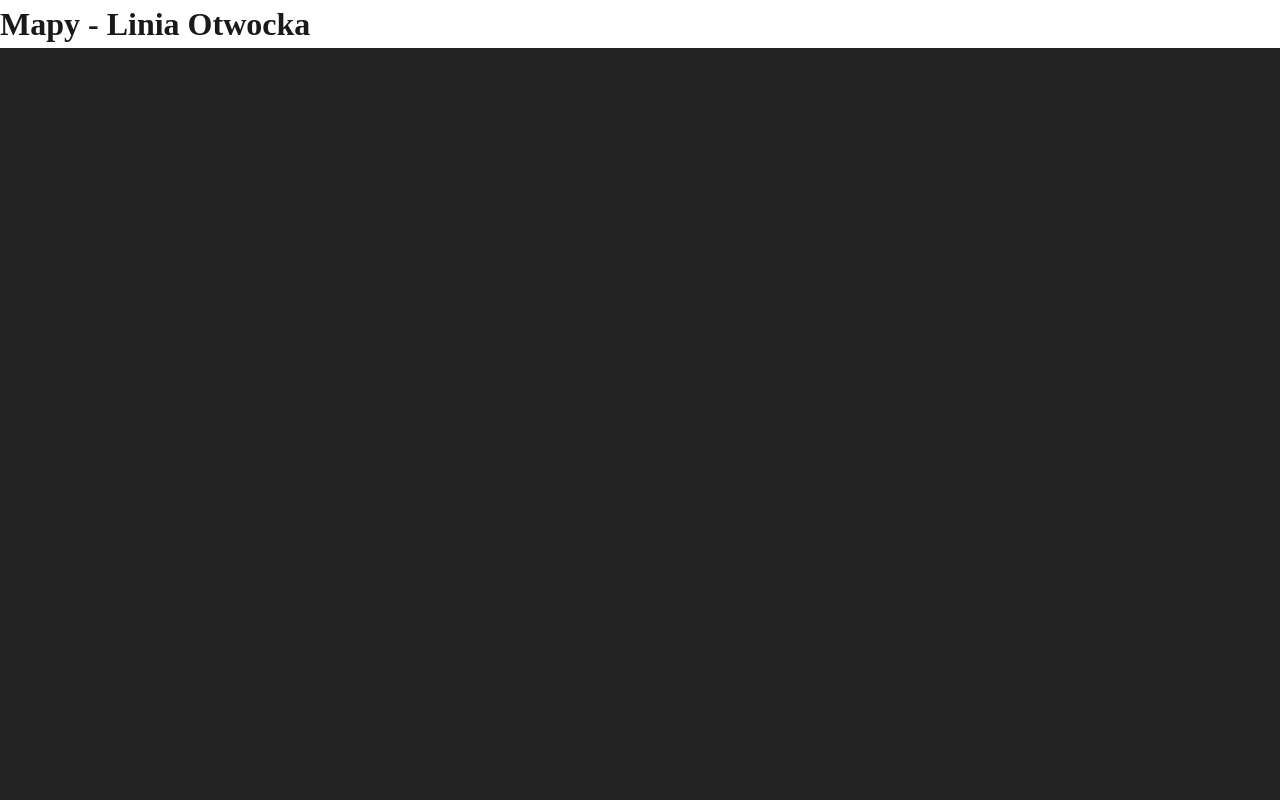
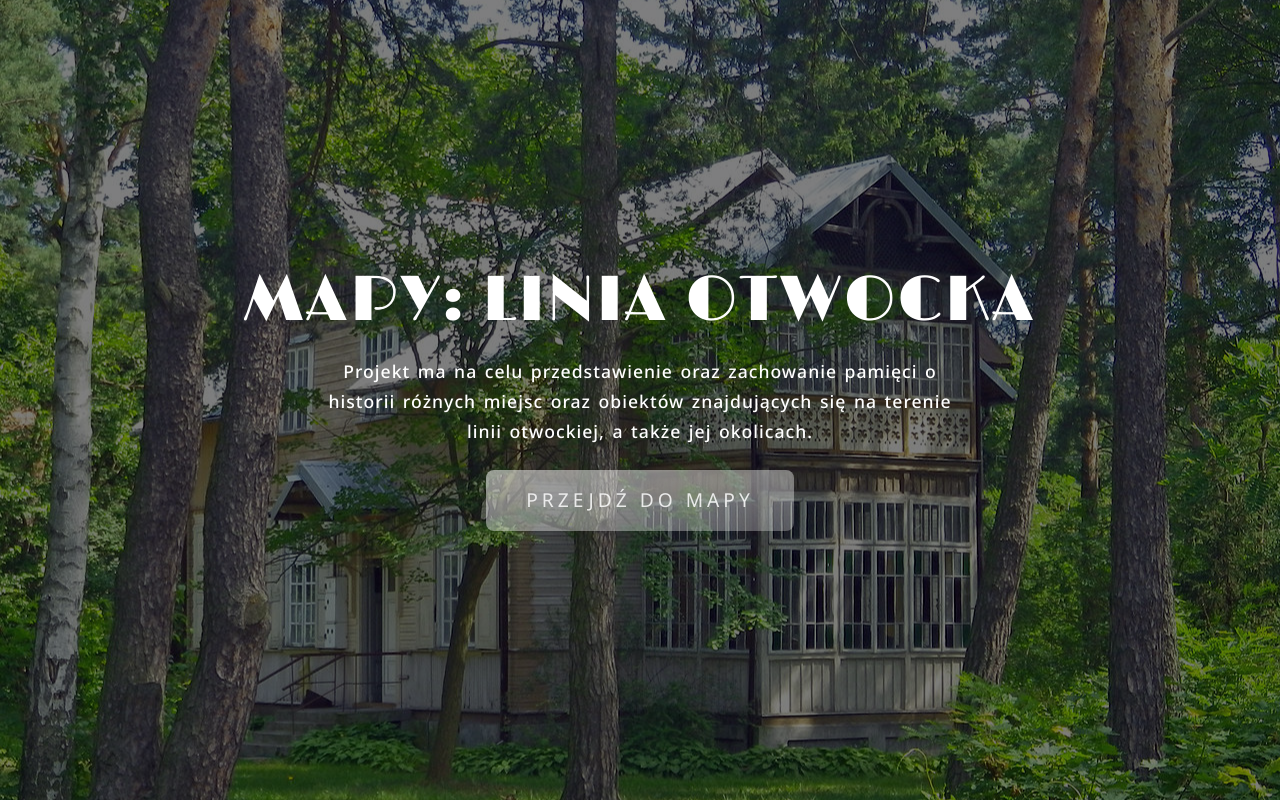
Before and after one commit to MacJ13/linia-otw-maps, a React (Vite) app: page / in a window 1280 px wide. Built offline with nearby package versions, Linux system fonts and the light colour scheme.

Commit message:
Create Home Component

```diff
--- a/src/App.tsx
+++ b/src/App.tsx
@@ -1,9 +1,9 @@
+import Home from "./pages/home";
+
 function App() {
   return (
     <>
-      <div>
-        <h1>Mapy - Linia Otwocka</h1>
-      </div>
+      <Home />
     </>
   );
 }
--- a/src/index.css
+++ b/src/index.css
@@ -1,3 +1,5 @@
+@import url("https://fonts.googleapis.com/css2?family=Noto+Sans:ital,wght@0,100..900;1,100..900&display=swap");
+
 :root {
   line-height: 1.5;
   font-weight: 400;
@@ -22,10 +24,13 @@
 
 html {
   box-sizing: border-box;
+  font-family: "Noto Sans", sans-serif;
+  font-size: 16px;
 }
 
 a {
   text-decoration: none;
+  cursor: pointer;
 }
 /* a:hover {
   color: #535bf2;
@@ -34,7 +39,6 @@ a {
 body {
   position: relative;
   background-color: #fff;
-  color: #1a1a1a;
 }
 
 ul {
--- /dev/null
+++ b/src/pages/home/Home.module.scss
@@ -0,0 +1,81 @@
+@import url("https://fonts.googleapis.com/css2?family=Limelight&display=swap");
+
+.main {
+  background-color: white;
+  background-image: url(/src/assets/images/test.jpg);
+
+  background-position: center;
+  background-size: cover;
+
+  height: 30rem;
+  min-height: 100vh;
+
+  position: relative;
+  z-index: 0;
+
+  &::after {
+    background-color: rgba(0, 0, 0, 0.5);
+
+    content: "";
+    height: 100%;
+    left: 0;
+    position: absolute;
+    top: 0;
+
+    width: 100%;
+    z-index: -1;
+  }
+}
+
+.box {
+  align-items: center;
+  display: flex;
+  justify-content: center;
+  height: 100%;
+  position: relative;
+  width: 100%;
+
+  padding: 1rem;
+}
+
+.intro {
+  color: #fff;
+  text-align: center;
+}
+
+.h1 {
+  font-family: "Limelight", sans-serif;
+  font-size: 4rem;
+
+  letter-spacing: 2px;
+  line-height: 1;
+  margin-bottom: 1.5rem;
+  text-transform: uppercase;
+}
+
+.desc {
+  font-size: 1.1rem;
+  font-weight: 500;
+  letter-spacing: 1px;
+  line-height: 1.7;
+  margin: auto;
+  margin-bottom: 1.5rem;
+  max-width: 40rem;
+  word-spacing: 2px;
+}
+
+.link {
+  background: linear-gradient(to top left, #ffffff4f, #ffffff98);
+  border-radius: 0.5rem;
+  display: inline-block;
+  font-size: 1.2rem;
+  letter-spacing: 4px;
+  opacity: 0.9;
+  padding: 1rem 2.5rem;
+
+  text-transform: uppercase;
+
+  &:hover {
+    opacity: 1;
+  }
+}
--- /dev/null
+++ b/src/pages/home/index.tsx
@@ -0,0 +1,21 @@
+import style from "./Home.module.scss";
+
+const Home = () => {
+  return (
+    <div className={style.main}>
+      <div className={style.box}>
+        <div className={style.intro}>
+          <h1 className={style.h1}>Mapy: Linia Otwocka</h1>
+          <p className={style.desc}>
+            Projekt ma na celu przedstawienie oraz zachowanie pamięci o historii
+            różnych miejsc oraz obiektów znajdujących się na terenie linii
+            otwockiej, a także jej okolicach.
+          </p>
+          <a className={style.link}>Przejdź do mapy</a>
+        </div>
+      </div>
+    </div>
+  );
+};
+
+export default Home;
```
Also changed, not shown: src/assets/images/test.jpg (added).
